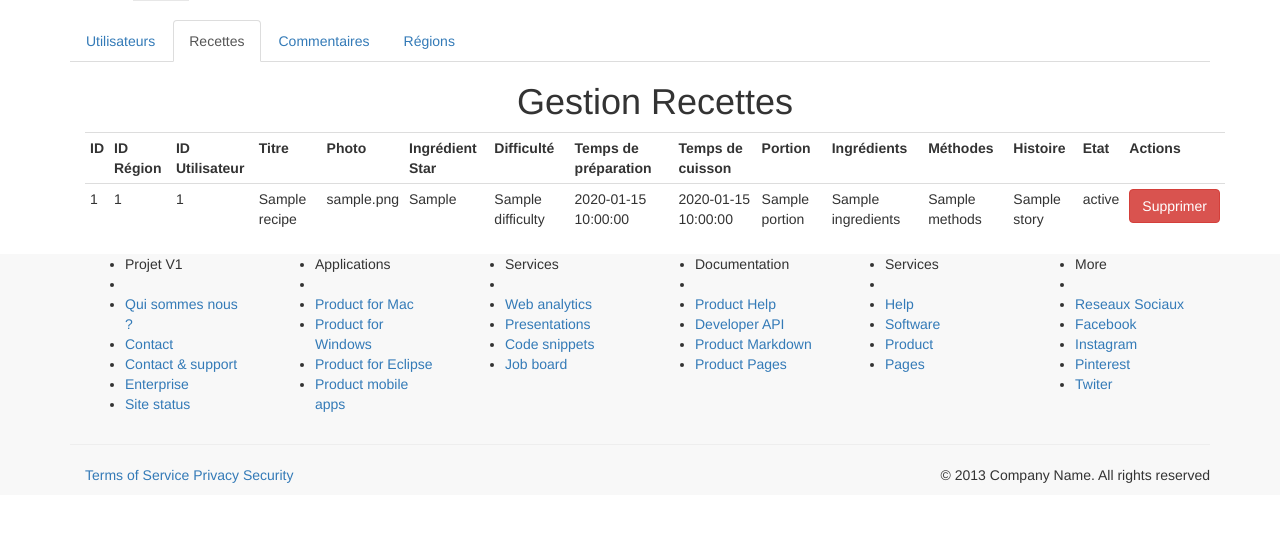
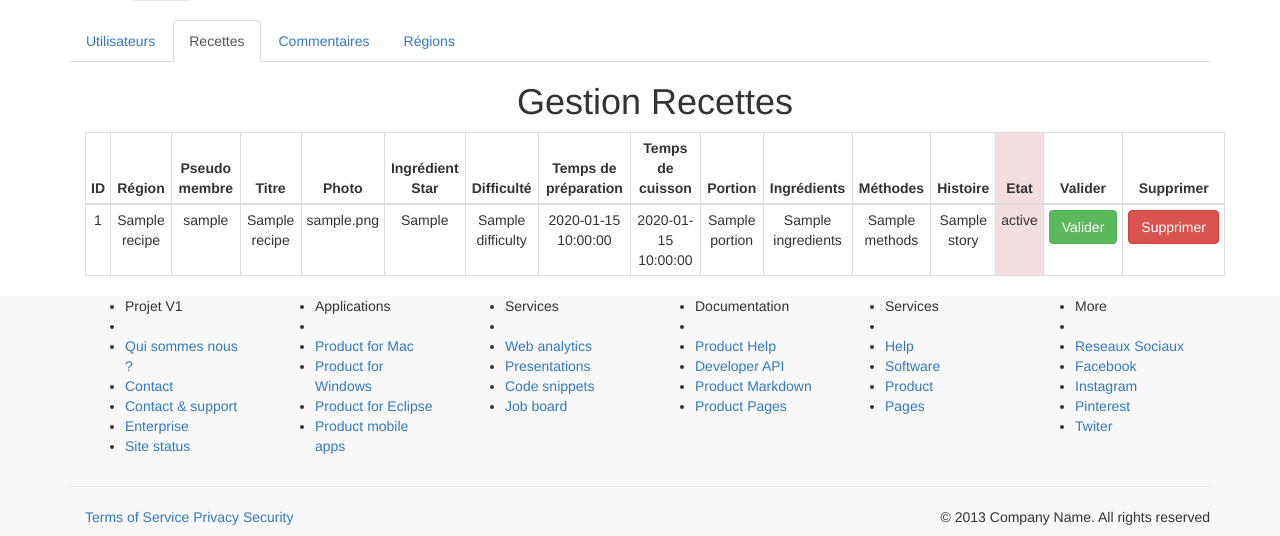
Before and after one commit to Yakicko/projet_v1, a PHP site: template templates/Admin/Recipe/list.html.twig in a window 1280 px wide. Shown: the part 50-586 px from the top of the page. Run offline with PHP 8.4, Linux system fonts and the light colour scheme; the template is opened without the code that fills it: most values are stand-ins (such as "Sample title", 1, 10 or a date in 2020); some libraries are stand-ins or nearby versions.

Commit message:
partie admin almost done. TO DO: security

```diff
--- a/src/Controller/Admin/RegionController.php
+++ b/src/Controller/Admin/RegionController.php
@@ -47,7 +47,7 @@ class RegionController extends ControllerAbstract
             if (empty($errors)){
                 $this->app['region.repository']->save($region);
 
-                $this->addFlashMessage('La région est enregistrée');
+                $this->addFlashMessage('La région est bien enregistrée');
                 return $this->redirectRoute('admin_regions');
             } else {
                 $message = '<strong>Le formulaire contient des erreurs</strong>';
@@ -56,6 +56,7 @@ class RegionController extends ControllerAbstract
             }
 
         }
+
         return $this->render(
                 'admin/region/edit.html.twig',
                 [
--- a/src/controllers.php
+++ b/src/controllers.php
@@ -120,6 +120,12 @@ $admin
 ;
 
 $admin
+    ->match('/recette/valider/{id_recipe}', 'admin.recipe.controller:validateAction')
+    ->value('id_user', null) // valeur par défaut pour l'id
+    ->bind('admin_recipe_validate')
+;
+
+$admin
     ->get('/recette/suppression/{id_recipe}', 'admin.recipe.controller:deleteAction')
     ->assert('id_recipe','\d+') // id doit être un nombre  */
     ->bind('admin_recipe_delete')
--- a/templates/Admin/Recipe/list.html.twig
+++ b/templates/Admin/Recipe/list.html.twig
@@ -8,40 +8,50 @@
 <div class="container">
     <h1 class="text-center">Gestion Recettes</h1>
 
-    <table class="table table-condensed">
-        <tr>
-            <th>ID</th>
-            <th>ID Région</th>
-            <th>ID Utilisateur</th>
-            <th>Titre</th>
-            <th>Photo</th>
-            <th>Ingrédient Star</th>
-            <th>Difficulté</th>
-            <th>Temps de préparation</th>
-            <th>Temps de cuisson</th>
-            <th>Portion</th>
-            <th>Ingrédients</th>
-            <th>Méthodes</th>
-            <th>Histoire</th>
-            <th>Etat</th>
-            <th>Actions</th>
-        </tr>
+    <table class="table table-condensed table-bordered">
+        <thead>
+            <tr>
+                <th colspan="2" style="text-align: center;">ID</th>
+                <th colspan="2" style="text-align: center;">Région</th>
+                <th colspan="2" style="text-align: center;">Pseudo membre</th>
+                <th colspan="2" style="text-align: center;">Titre</th>
+                <th colspan="2" style="text-align: center;">Photo</th>
+                <th colspan="2" style="text-align: center;">Ingrédient Star</th>
+                <th colspan="2" style="text-align: center;">Difficulté</th>
+                <th colspan="2" style="text-align: center;">Temps de préparation</th>
+                <th colspan="2" style="text-align: center;">Temps de cuisson</th>
+                <th colspan="2" style="text-align: center;">Portion</th>
+                <th colspan="2" style="text-align: center;">Ingrédients</th>
+                <th colspan="2" style="text-align: center;">Méthodes</th>
+                <th colspan="2" style="text-align: center;">Histoire</th>
+                <th colspan="2" style="text-align: center;" class="danger">Etat</th>
+                <th colspan="2" style="text-align: center;">Valider</th>
+                <th colspan="2" style="text-align: center;">Supprimer</th>
+            </tr>
+        </thead>
+        <tbody>
         {% for recipe in recipes %}
             <tr>
-                <td>{{ recipe.id_recipe }}</td>
-                <td>{{ recipe.id_region }}</td>
-                <td>{{ recipe.id_user }}</td>
-                <td>{{ recipe.title }}</td>
-                <td>{{ recipe.picture_recipe }}</td>
-                <td>{{ recipe.star_ingredient }}</td>
-                <td>{{ recipe.difficulty }}</td>
-                <td>{{ recipe.prep_time }}</td>
-                <td>{{ recipe.cook_time }}</td>
-                <td>{{ recipe.portion }}</td>
-                <td>{{ recipe.ingredients }}</td>
-                <td>{{ recipe.methods }}</td>
-                <td>{{ recipe.story }}</td>
-                <td>{{ recipe.status }}</td>
+                <td colspan="2" style="text-align: center;">{{ recipe.id_recipe }}</td>
+                <td colspan="2" style="text-align: center;">{{ recipe.regionName }}</td>
+                <td colspan="2" style="text-align: center;">{{ recipe.userName }}</td>
+                <td colspan="2" style="text-align: center;">{{ recipe.title }}</td>
+                <td colspan="2" style="text-align: center;">{{ recipe.picture_recipe }}</td>
+                <td colspan="2" style="text-align: center;">{{ recipe.star_ingredient }}</td>
+                <td colspan="2" style="text-align: center;">{{ recipe.difficulty }}</td>
+                <td colspan="2" style="text-align: center;">{{ recipe.prep_time }}</td>
+                <td colspan="2" style="text-align: center;">{{ recipe.cook_time }}</td>
+                <td colspan="2" style="text-align: center;">{{ recipe.portion }}</td>
+                <td colspan="2" style="text-align: center;">{{ recipe.ingredients }}</td>
+                <td colspan="2" style="text-align: center;">{{ recipe.methods }}</td>
+                <td colspan="2" style="text-align: center;">{{ recipe.story }}</td>
+                <td colspan="2" style="text-align: center;" class="danger">{{ recipe.status }}</td>
+                <td colspan="2" style="text-align: center;">
+                    <a href="{{ path('admin_recipe_validate', {id_recipe: recipe.id_recipe}) }}"
+                       class="btn btn-success">
+                        Valider
+                    </a>
+                </td>
                 <td>
                     <a href="{{ path('admin_recipe_delete', {id_recipe: recipe.id_recipe}) }}"
                        class="btn btn-danger">
@@ -50,6 +60,7 @@
                 </td>
             </tr>
         {% endfor %}
+        </tbody>
     </table>
 </div>
 {% endblock %}
--- a/templates/layout.html.twig
+++ b/templates/layout.html.twig
@@ -14,7 +14,7 @@
 
 </head>
 <body>
-    {% if user_manager.admin %}
+    {#{% if user_manager.admin %}
         <nav class="navbar navbar-inverse">
             <div class="container">
                 <a class="navbar-brand">Menu Admin</a>
@@ -34,7 +34,7 @@
                 </ul>
             </div>
         </nav>
-    {% endif %}
+    {% endif %}#}
         <nav class="navbar navbar-default">
             <div class="container"> <!-- Brand and toggle get grouped for better mobile display -->
                 <div class="navbar-header">
@@ -65,7 +65,11 @@
                     </form>
                     <ul class="nav navbar-nav navbar-right">
                         <li><a href="">Profil</a></li>
-
+                            {% if user_manager.admin %}
+                                <li>
+                                    <a href="{{ path('admin_users') }}">GESTION ADMIN</a>
+                            {% endif %}
+                                </li>
                             {% if user_manager.user %}{# si un utilisateur est connecté #}
                                 <li class="dropdown"><a class="dropdown-toggle" data-toggle="dropdown" role="button" aria-haspopup="true" aria-expanded="false">{{ user_manager.username }} <span class="caret"></span></a>
                                     <ul class="dropdown-menu">
@@ -190,8 +194,8 @@
             </div>
         </nav>
         {% block javascripts %}
-            <script src="../web/js/jquery-3.2.1.min.js"></script>
-            <script src="../web/js/bootstrap.min.js"></script>
+            <script src="{{ asset('js/jquery-3.2.1.min.js') }}"></script>
+            <script src="{{ asset('js/bootstrap.min.js') }}"></script>
         {% endblock %}
     </body>
 </html>
```
Also changed, not shown: src/Controller/Admin/RecipeController.php (+15 -0 lines), src/Controller/Admin/UserController.php (+1 -11 lines), src/Entity/Comment.php (+35 -3 lines), src/Entity/Recipe.php (+50 -0 lines), src/Entity/User.php (+5 -36 lines), src/Repository/CommentRepository.php (+14 -6 lines), src/Repository/RecipeRepository.php (+31 -3 lines), src/Repository/UserRepository.php (+6 -9 lines), templates/Admin/Comment/list.html.twig (+4 -4 lines), web/css/main.css (line endings or trailing spaces). Lines whose indentation alone changed are shown as unchanged.
